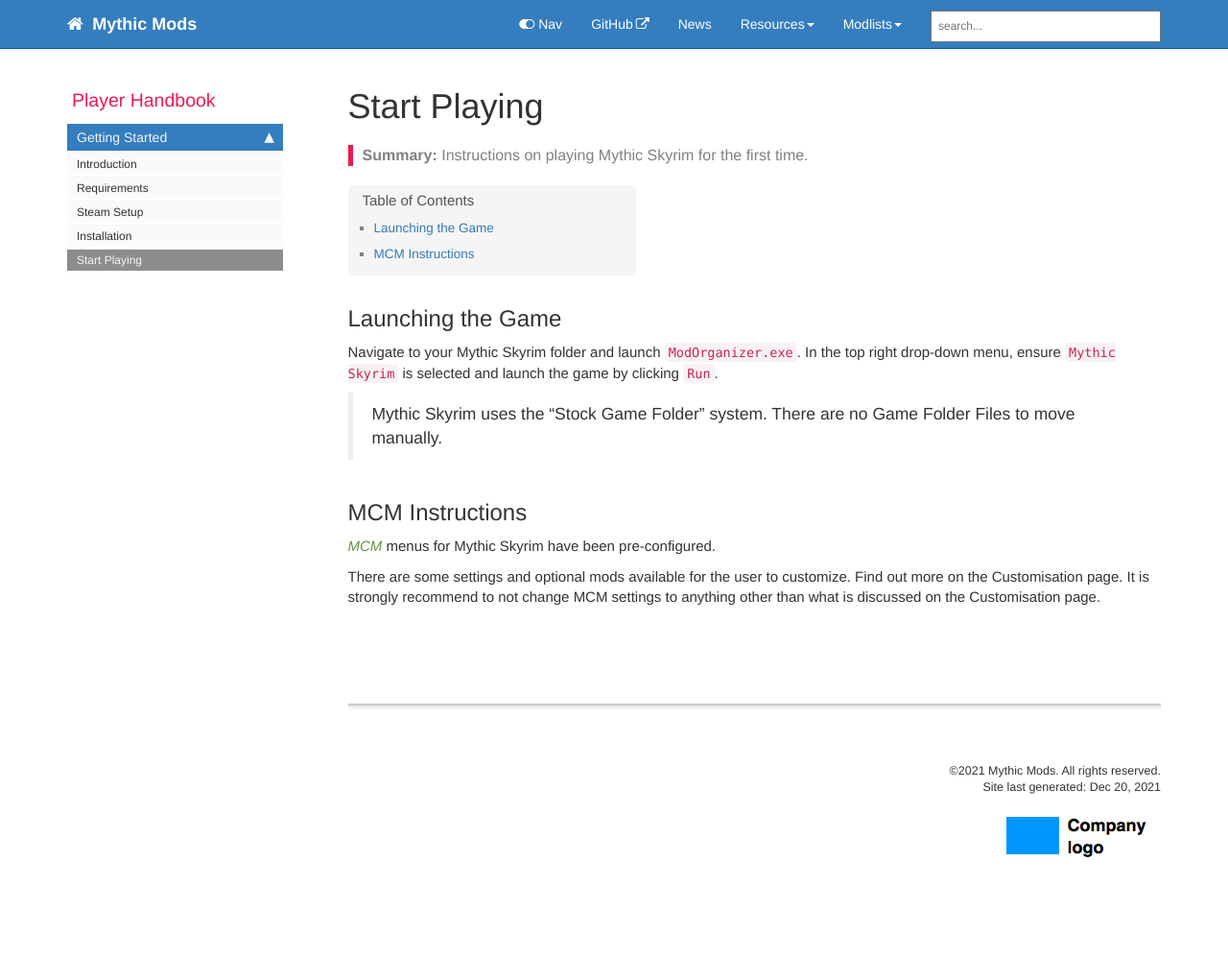
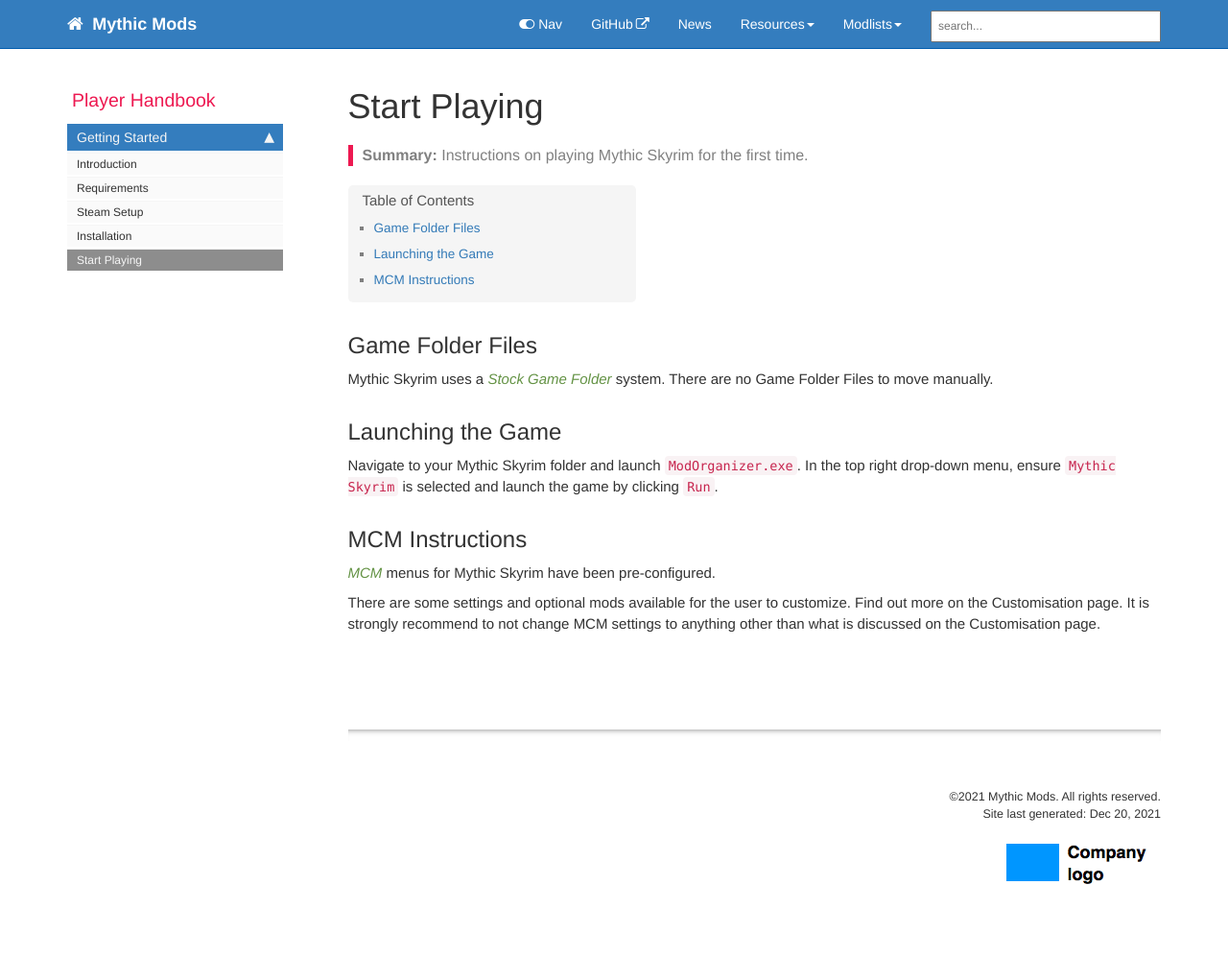
Before and after one commit to mythic-mods/mythic-mods.github.io, a Jekyll site: the page built from pages/mythic-skyrim/mythic-skyrim-start-playing.md, in a window 1280 px wide. Shown: the whole page at 96% size. Built offline with Jekyll 4.4.1, drawn with Linux system fonts in a browser that asks for light colours; comment, search, counter and statistics services are not loaded; before the commit the page ends 969 px from its top, so only the background shows below that.

Commit message:
Update mythic-skyrim-start-playing.md

```diff
--- a/pages/mythic-skyrim/mythic-skyrim-start-playing.md
+++ b/pages/mythic-skyrim/mythic-skyrim-start-playing.md
@@ -6,10 +6,13 @@ permalink: mythic-skyrim-start-playing.html
 folder: mythic-skyrim
 summary: Instructions on playing Mythic Skyrim for the first time.
 ---
+## Game Folder Files
+Mythic Skyrim uses a <a href="#" data-toggle="tooltip" data-original-title="{{site.data.glossary.stock_game_folder}}">Stock Game Folder</a> system.
+There are no Game Folder Files to move manually.
+
 ## Launching the Game
 Navigate to your Mythic Skyrim folder and launch `ModOrganizer.exe`.
 In the top right drop-down menu, ensure `Mythic Skyrim` is selected and launch the game by clicking `Run`.
-> Mythic Skyrim uses the "Stock Game Folder" system. There are no Game Folder Files to move manually.
 
 ## MCM Instructions
 <a href="#" data-toggle="tooltip" data-original-title="{{site.data.glossary.mcm}}">MCM</a> menus for Mythic Skyrim have been pre-configured.
```
